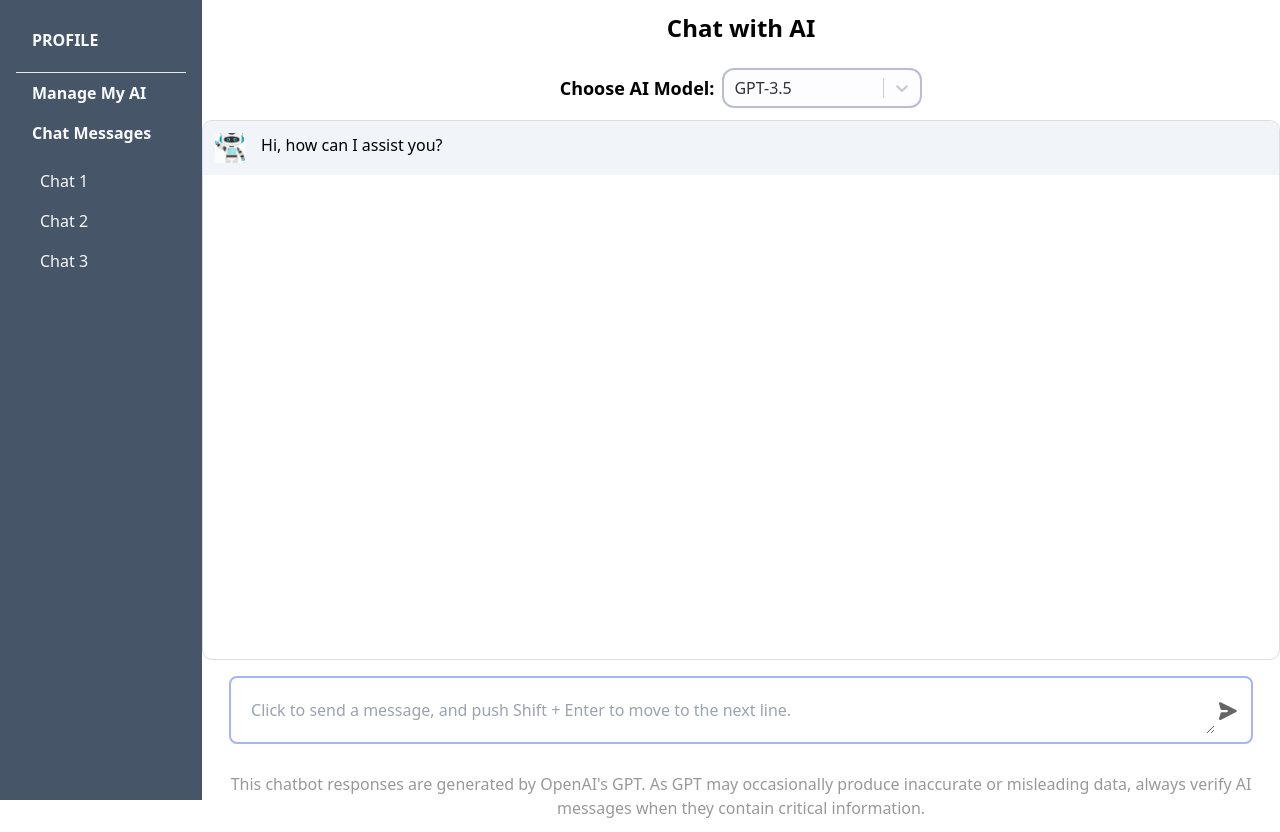
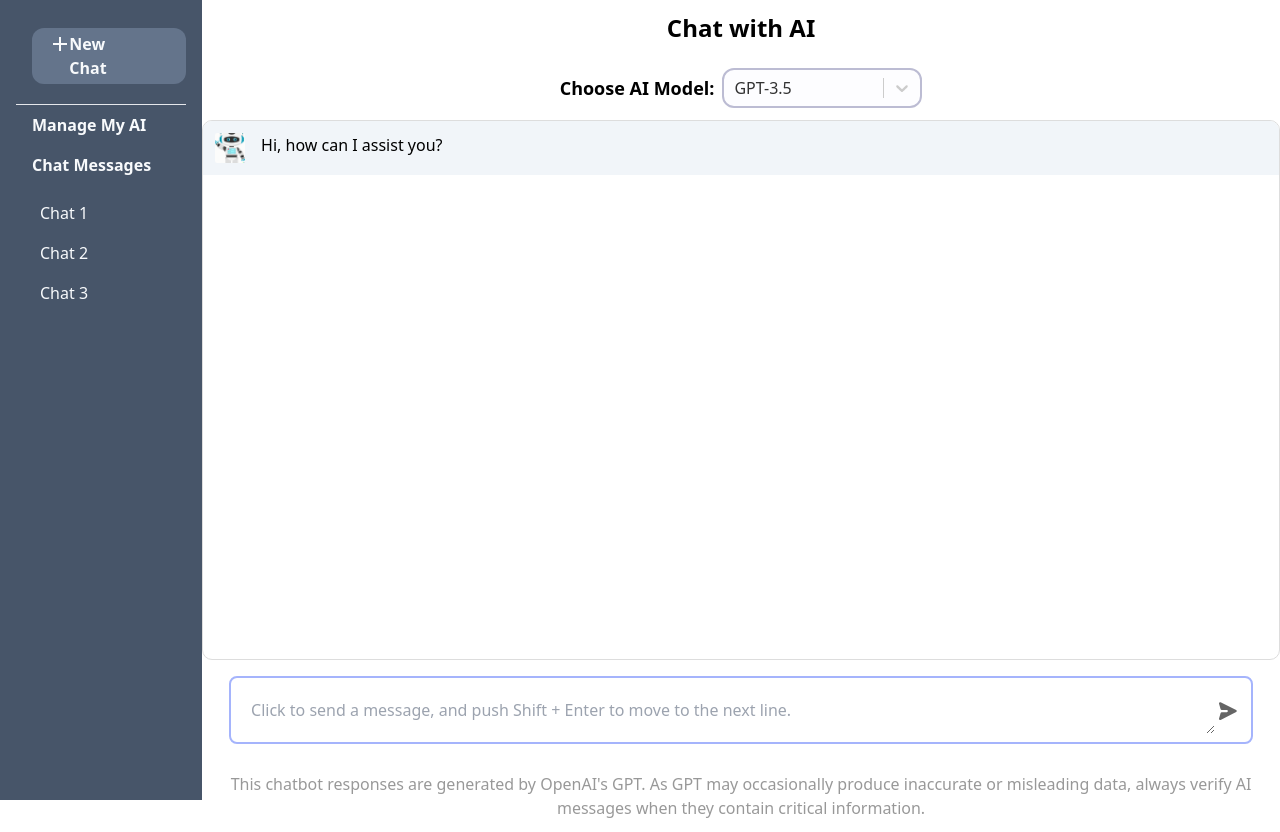
Before and after one commit to rexcare367/Smartchat-RAG, a Next.js app: page / in a window 1280 px wide. Built offline with nearby package versions, Linux system fonts and the light colour scheme.

Commit message:
Add functionality to set isNEwChat to true upon clicking New Chat in Sidebar

```diff
--- a/src/components/Layout.tsx
+++ b/src/components/Layout.tsx
@@ -12,9 +12,11 @@ const Footer = () => {
   return <footer className='py-3 text-center opacity-40'>This chatbot responses are generated by OpenAI's GPT. As GPT may occasionally produce inaccurate or misleading data, always verify AI messages when they contain critical information. </footer>
 }
 
-const Layout: FC<{ children: ReactNode }>  = ({ children }) => (
+const Layout: FC<{ children: ReactNode, onNewChat: () => void }>  = ({ children, onNewChat }) => {
+
+  return (
     <div className='flex h-screen'>
-    <Sidebar />
+      <Sidebar onNewChat={onNewChat} />
       <main className ="w-full">
         <Header />
         {children}
@@ -22,5 +24,6 @@ const Layout: FC<{ children: ReactNode }>  = ({ children }) => (
       </main>
     </div>
   )
+}
 
 export default Layout
--- a/src/components/Sidebar.tsx
+++ b/src/components/Sidebar.tsx
@@ -1,8 +1,21 @@
-const Sidebar = () => {
+import React, { FC } from 'react'
+import PlusIcon from './PlusIcon'
+
+interface SidebarProps {
+  onNewChat: () => void;
+}
+
+const Sidebar : FC<SidebarProps>= ({ onNewChat }) => {
+
   return (
     <div className="w-60 bg-slate-600 text-slate-50">
        <ul className="px-4 py-2 m-0">
-          <li  className="pl-4 py-5 font-semibold border-b hover:bg-slate-400 focus:bg-indigo-100">PROFILE</li>
+          <li  className="flex pl-4 py-5 font-semibold border-b hover:bg-slate-400 focus:bg-indigo-100">
+            <div className="flex bg-slate-500 rounded-xl pl-4 pr-12 py-1" onClick = { onNewChat }>
+              <PlusIcon />
+              <span>New Chat</span>
+            </div>
+          </li>
           <li  className="pl-4 py-2 font-semibold hover:bg-slate-400 focus:bg-indigo-100">Manage My AI</li>
           <li  className="pl-4 py-2 font-semibold hover:bg-slate-400 focus:bg-indigo-100">Chat Messages</li>
           <ul className="px-4 py-2 font-medium">
--- a/src/pages/_app.tsx
+++ b/src/pages/_app.tsx
@@ -1,11 +1,18 @@
+import { useState } from 'react'
 import type { AppProps } from 'next/app'
 import Layout from '@/src/components/Layout'
 import '@/src/styles/globals.css'
 
 const MyApp = ({ Component, pageProps }: AppProps) => {
+  const [isNewChat, setIsNewChat] = useState(false)
+
+  const handleNewChat = () => {
+    setIsNewChat(true)
+  }
+
   return (
-    <Layout>
-      <Component {...pageProps}/>
+    <Layout onNewChat={handleNewChat}>
+      <Component {...pageProps} isNewChat={isNewChat}/>
     </Layout>
   )
 }
--- a/src/pages/index.tsx
+++ b/src/pages/index.tsx
@@ -1,4 +1,4 @@
-import {useState, useRef, useCallback, useEffect, ChangeEvent } from 'react'
+import {useState, useRef, useCallback, useEffect, ChangeEvent, FC } from 'react'
 import ArrowButton  from '@/src/components/ArrowButton'
 import ChatMessage from '@/src/components/ChatMessage'
 import { Message } from '@/src/types/chat'
@@ -9,10 +9,10 @@ const nameSpace = process.env.NEXT_PUBLIC_NAME_SPACE?? ''
 const options: OptionType[] = [
   { value: 'gpt-3.5-turbo', label: 'GPT-3.5' },
   { value: 'gpt-3.5-turbo-16k', label: 'GPT-3.5-16k' },
-  { value: 'gpt-4', label: 'GPT-4' },
+  { value: 'gpt-4', label: 'GPT-4' }
 ];
 
-const HomePage = () => {
+const HomePage : FC<{isNewChat: boolean}> = ({ isNewChat }) => {
   const textAreaRef = useRef<HTMLTextAreaElement>(null)
   const messagesRef = useRef<HTMLDivElement | null> (null)
 
@@ -124,6 +124,10 @@ const HomePage = () => {
     }
   }, [chatHistory])
 
+  useEffect(() => {
+    console.log('isNewChat: ', isNewChat)
+  }, [isNewChat])
+
   return  (
     <div className="flex flex-col">
       <DropDownSelect
```
Lines whose indentation alone changed are shown as unchanged.
